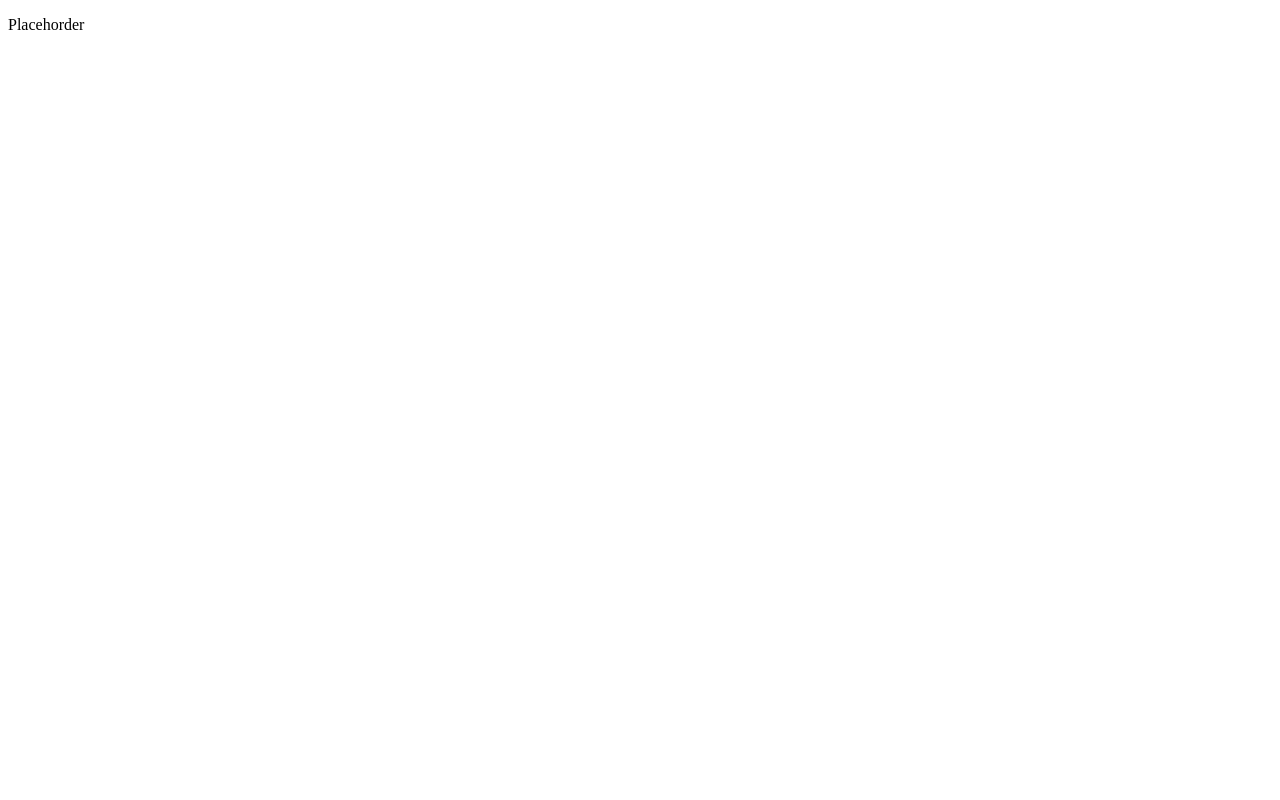
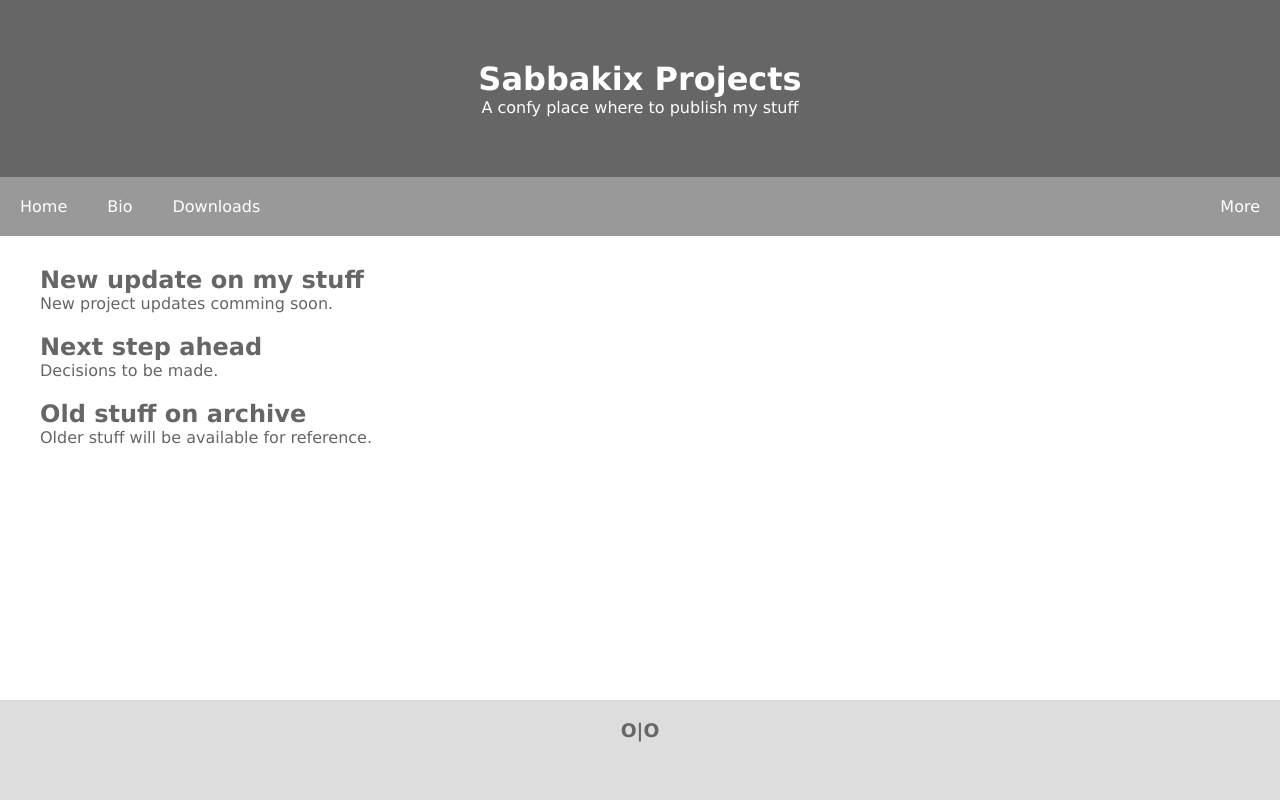
Before and after one commit to sabbakix/sabbakix.github.io, a plain HTML site: page index.html in a window 1280 px wide. Drawn offline with Linux system fonts and the light colour scheme.

Commit message:
Added basic tags

```diff
--- a/index.html
+++ b/index.html
@@ -1,9 +1,108 @@
 <!DOCTYPE html>
-<html>
+<html lang="en">
 <head>
     <meta charset="UTF-8">
+    <title>Sabbakix</title>
+    <meta name="viewport" content="width=device-width, initial-scale=1">
 </head>
+<style>
+    * {
+        box-sizing: border-box;
+        margin: 0;
+        padding: 0;
+    }
+    html {
+        position: relative;
+        min-height: 100%;
+    }
+    body {
+        font-family: Verdana, Helvetica, sans-serif;
+        font-size: 16px;
+        color: #666;
+    }
+    .header {
+        padding: 60px;
+        background-color: #666;
+        color: #fff;
+        text-align: center;
+    }
+    .header h1 {
+        font-size: 2rem;
+    }
+    .navbar {
+        overflow: hidden;
+        background-color: #999;
+    }
+    .navbar a{
+        float: left;
+        display: block;
+        color: #fff;
+        padding: 20px;
+        text-decoration: none;
+    }
+    .navbar a.right {
+        float: right;
+    }
+    .navbar a:hover {
+        background-color: #ddd;
+        color: #000;
+    }
+    .row {
+        display: flex;
+        flex-wrap: wrap;
+    }
+    .main {
+        flex:70%;
+        background-color: #fff;
+        padding: 20px;
+
+    }
+    .footer {
+        padding: 20px;
+        text-align: center;
+        background: #ddd;
+        position: absolute;
+        left: 0;
+        bottom: 0;
+        height: 100px;
+        width: 100%;
+        overflow: hidden;
+    }
+    article {
+        padding: 10px 20px;
+        /*border: 1px solid #333;*/
+
+    }
+</style>
 <body>
-    <p>Placehorder</p>
+    <div class="header">
+        <h1>Sabbakix Projects</h1>
+        <p>A confy place where to publish my stuff</p>
+    </div>
+    <div class="navbar">
+        <a href="#">Home</a>
+        <a href="#">Bio</a>
+        <a href="#">Downloads</a>
+        <a href="#" class="right">More</a>
+    </div>
+    <div class="row">
+        <div class="main">
+            <article>
+                <h2 class="title">New update on my stuff </h2>
+                <p>New project updates comming soon.</p>
+            </article>
+            <article>
+                <h2 class="title">Next step ahead</h2>
+                <p>Decisions to be made.</p>
+            </article>
+            <article>
+                <h2 class="title">Old stuff on archive</h2>
+                <p>Older stuff will be available for reference.</p>
+            </article>
+        </div>
+    </div>
+    <div class="footer">
+        <h3>O|O</h3>
+    </div>
 </body>
 </html>
```
